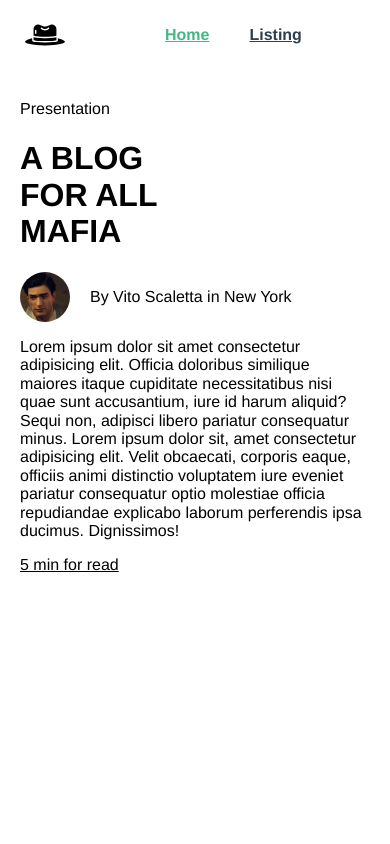
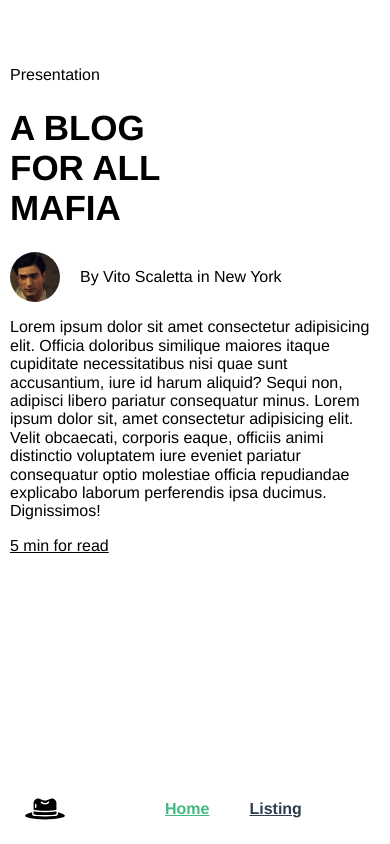
Before and after one commit to MaksymY/web2-pwa, a Vue app: page / in a window 390 px wide. Built offline with nearby package versions, Linux system fonts and the light colour scheme.

Commit message:
fix responsive of the nav bar

```diff
--- a/src/App.vue
+++ b/src/App.vue
@@ -41,7 +41,6 @@ export default {
   -moz-osx-font-smoothing: grayscale;
 
   &__nav {
-    top: 0;
     position: absolute;
     display: flex;
     align-items: center;
@@ -64,5 +63,19 @@ export default {
       color: #42b983;
     }
   }
+  @media (min-width: 550px) {
+    &__nav {
+      top: 0;
+    }
+  }
+  @media (max-width: 550px) {
+    &__nav {
+      position: fixed;
+      bottom: 0;
+      background-color: $color_white_1;
+      z-index: 100;
+      width: 100%;
+    }
+  }
 }
 </style>
--- a/src/views/Home.vue
+++ b/src/views/Home.vue
@@ -2,7 +2,7 @@
   <div class="home">
     <div class="home__content">
       <p class="home__title">Presentation</p>
-      <h1>A BLOG<br>FOR ALL<br>MAFIA</h1>
+      <h1 class="home__subtitle">A BLOG<br>FOR ALL<br>MAFIA</h1>
       <div class="home__author">
         <img class="home__author-img" src="../assets/Vito_Scaletta.jpg" alt="" srcset="">
         <p class="home__author-name">By Vito Scaletta in New York</p>
@@ -25,10 +25,15 @@ export default {
 
 <style lang="scss">
 .home {
-  padding: 50px 20px;
+  padding: 50px 20px 20px 10px;
   display: flex;
   align-items: center;
   justify-content: space-around;
+  overflow: hidden;
+
+  &__subtitle {
+    font-size: 35px;
+  }
 
   &__image {
     width: 35vw;
@@ -52,10 +57,6 @@ export default {
     text-decoration: underline;
   }
   @media (max-width: 700px) {
-    &__title {
-      margin-top: 50px;
-    }
-
     &__image {
       display: none;
     }
--- a/src/views/Listing.vue
+++ b/src/views/Listing.vue
@@ -56,7 +56,7 @@ export default {
 <style lang="scss">
   .listing {
     text-align: center;
-    margin-top: 80px;
+    margin-top: 60px;
 
     &__content {
       list-style-type: none;
```
